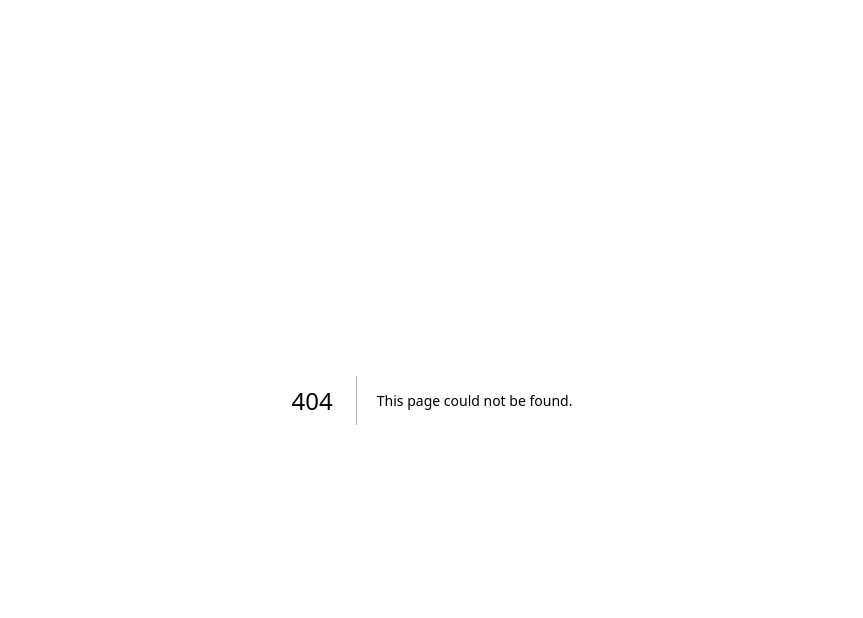
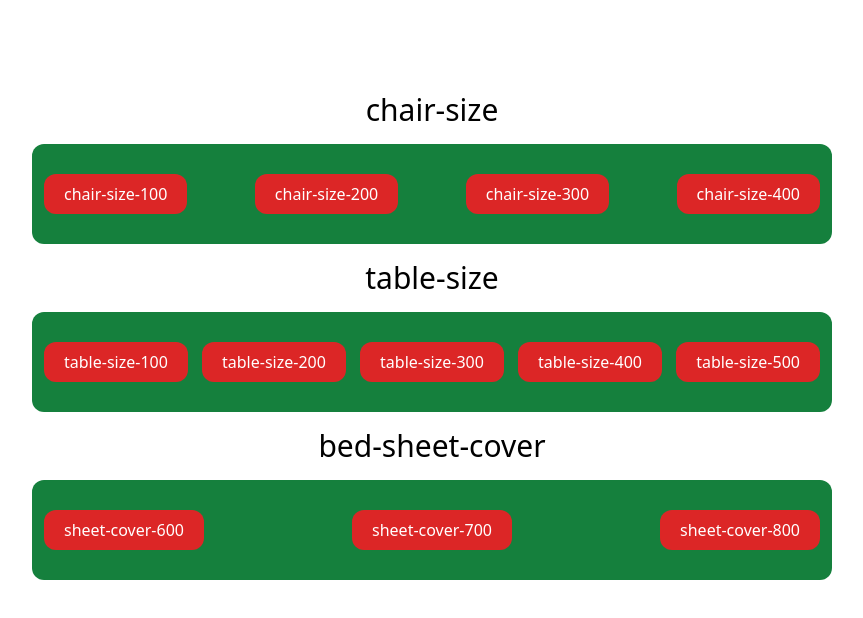
Before and after one commit to Ashish-yadav123/next-practice, a Next.js app: page /components/CategorySelect in a window 1280 px wide. Before the commit this address had no page. Shown: the top 618 px of the page, without its empty margins (208-1071 px from the left). Built offline with nearby package versions, Linux system fonts and the light colour scheme.

Commit message:
category list done

```diff
--- a/pages/components/CatergySelect.jsx
+++ b/pages/components/CategorySelect.jsx
@@ -7,15 +7,26 @@ const CategorySelect = () => {
   const categories = [
     {
       name: "chair-size",
-      sizes: [100, 200, 300, 400],
+      sizes: [
+        "chair-size-100",
+        "chair-size-200",
+        "chair-size-300",
+        "chair-size-400",
+      ],
     },
     {
       name: "table-size",
-      sizes: [100, 200, 300, 400, 500],
+      sizes: [
+        "table-size-100",
+        "table-size-200",
+        "table-size-300",
+        "table-size-400",
+        "table-size-500",
+      ],
     },
     {
       name: "bed-sheet-cover",
-      sizes: [600, 700, 800],
+      sizes: ["sheet-cover-600", "sheet-cover-700", "sheet-cover-800"],
     },
   ];
 
@@ -44,7 +55,7 @@ const CategorySelect = () => {
         {categories.map((obj, index) => (
           <div key={index}>
             <h2 className="text-black text-3xl text-center pb-4">{obj.name}</h2>
-            <div className="w-[500px] h-[100px] bg-green-700 rounded-xl flex items-center justify-between px-3">
+            <div className="w-[800px] h-[100px] bg-green-700 rounded-xl flex items-center justify-between px-3">
               {obj.sizes.map((val, i) => (
                 <button
                   onClick={() => handleSizeClick(val)}
@@ -60,7 +71,8 @@ const CategorySelect = () => {
           </div>
         ))}
       </div>
-      <div className="pt-20 flex items-center gap-12 selected_btn_parent">
+      <div className="max-w-[800px] mx-auto py-16">
+        <div className="flex flex-wrap items-center justify-between gap-12 selected_btn_parent">
           {/* Render selected sizes */}
           {selectedSizes.map((size, index) => (
             <div className="relative">
@@ -82,6 +94,7 @@ const CategorySelect = () => {
           ))}
         </div>
       </div>
+    </div>
   );
 };
 
--- a/pages/index.js
+++ b/pages/index.js
@@ -1,7 +1,7 @@
 import { Inter } from "next/font/google";
 import BoxWidth from "./components/BoxWidth";
 import Filterjs from "./components/Filterjs";
-import CatergySelect from "./components/CatergySelect";
+import CatergySelect from "./components/CategorySelect";
 
 export default function Home() {
   return (
```
Lines whose indentation alone changed are shown as unchanged.
